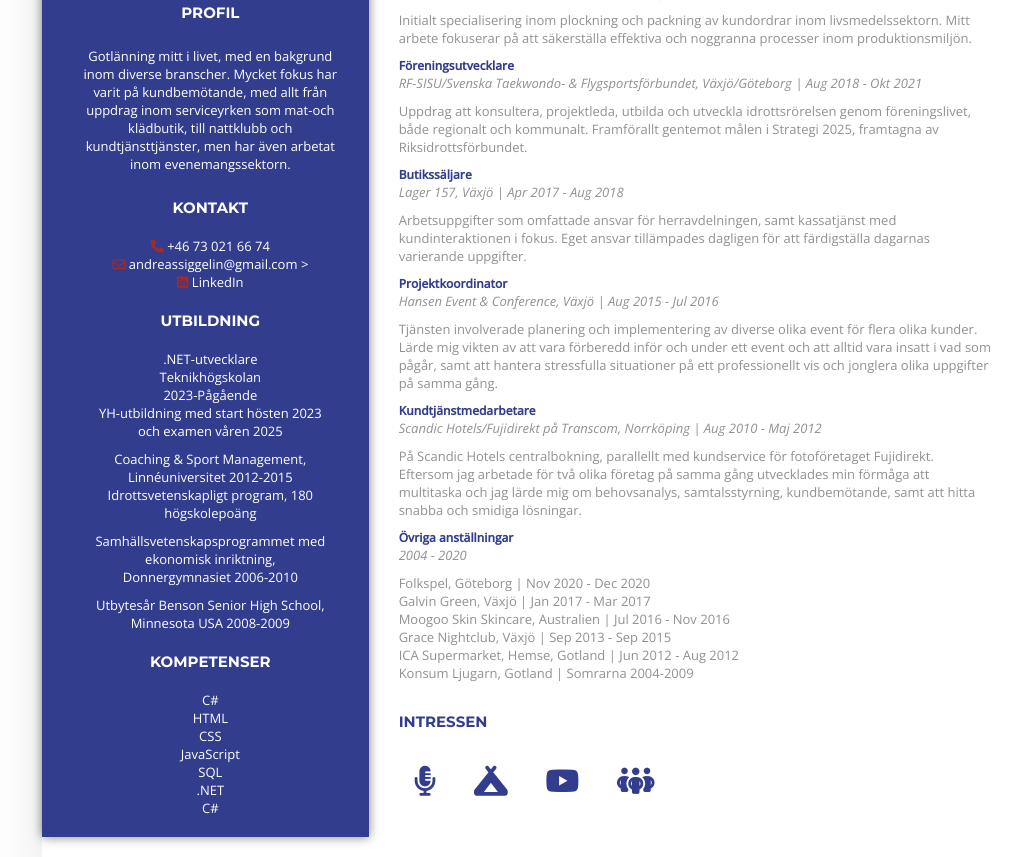
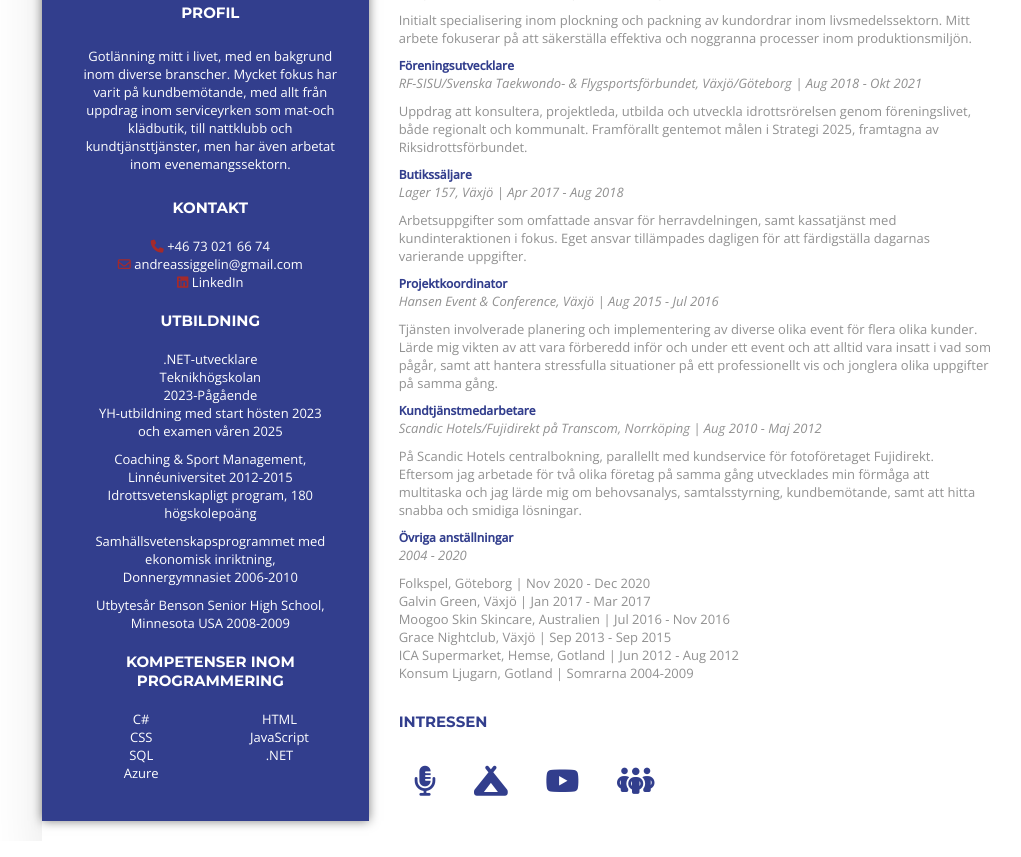
Before and after one commit to s1ggelin/Resume, a plain HTML site: page index.html in a window 1280 px wide. Shown: the part 307-1164 px from the top of the page, without its empty margins (108-1129 px from the left). Drawn offline with nearby package versions, Linux system fonts and the light colour scheme.

Commit message:
updated Kompetenser

```diff
--- a/index.html
+++ b/index.html
@@ -53,14 +53,13 @@
               <p>
                 <i class="far fa-envelope"></i>
                 <a href="mailto:andreassiggelin@gmail.com"
-                  >andreassiggelin@gmail.com</a
-                >
-                >
+                  >andreassiggelin@gmail.com</a>
+
               </p>
               <p>
                 <i class="fab fa-linkedin"></i>
                 <a href="https://www.linkedin.com/in/andreassiggelin"
-                  target="_blank">LinkedIn</a>
+                  target="_blank" rel="noopener">LinkedIn</a>
               </p>
             </address>
           </div>
@@ -91,7 +90,7 @@
               </ul>
             </div>
             <div class="skills">
-              <h3 class="section-header">Kompetenser</h3>
+              <h3 class="section-header">kompetenser inom programmering</h3>
               <ul>
                 <li>C#</li>
                 <li>HTML</li>
@@ -99,7 +98,7 @@
                 <li>JavaScript</li>
                 <li>SQL</li>
                 <li>.NET</li>
-                <li>C#</li>
+                <li>Azure</li>
               </ul>
             </div>
           </div>
--- a/styles.css
+++ b/styles.css
@@ -186,10 +186,11 @@ p {
   margin: 1.5rem;
 }
 
-.skills li{
+.skills ul{
   display: grid;
-  grid-template-columns: 1fr 1 fr;
+  grid-template-columns: 1fr 1fr;
   list-style: none;
+
 }
 
 .interests .section-header{
```
